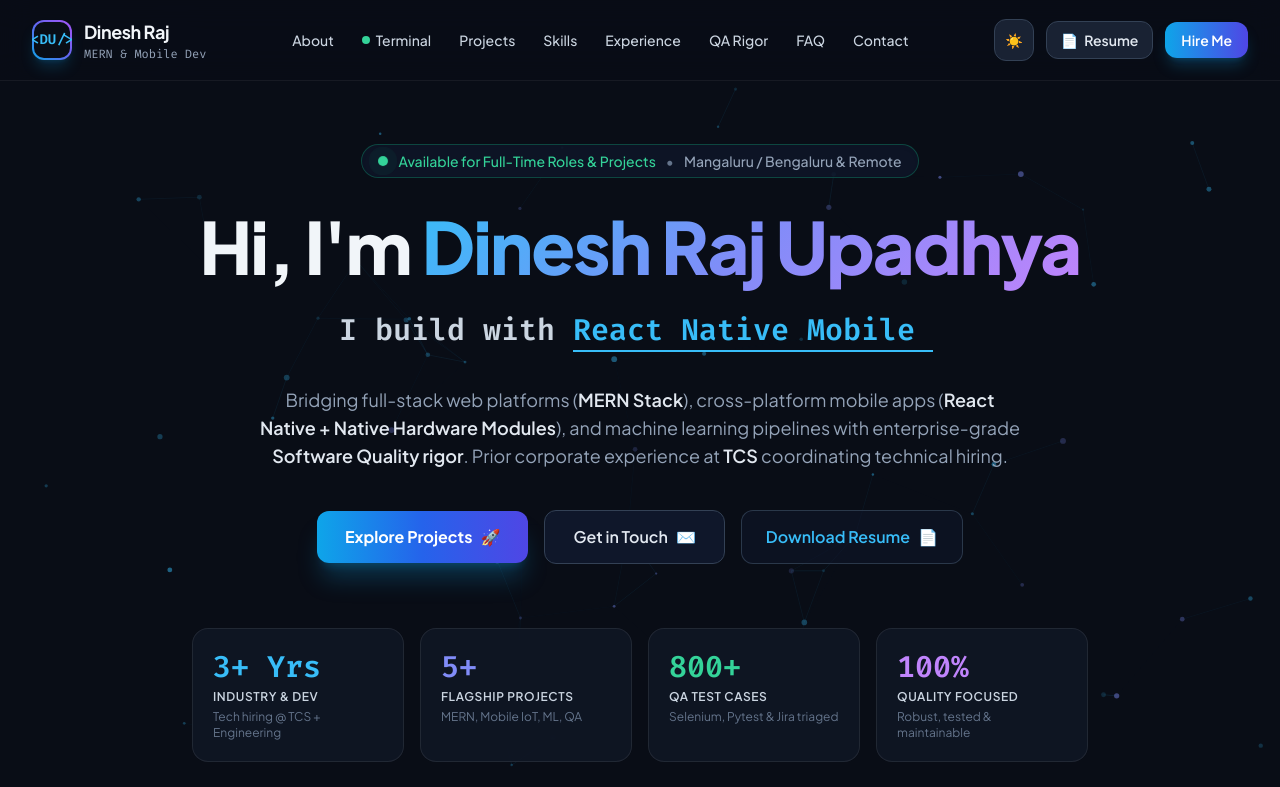
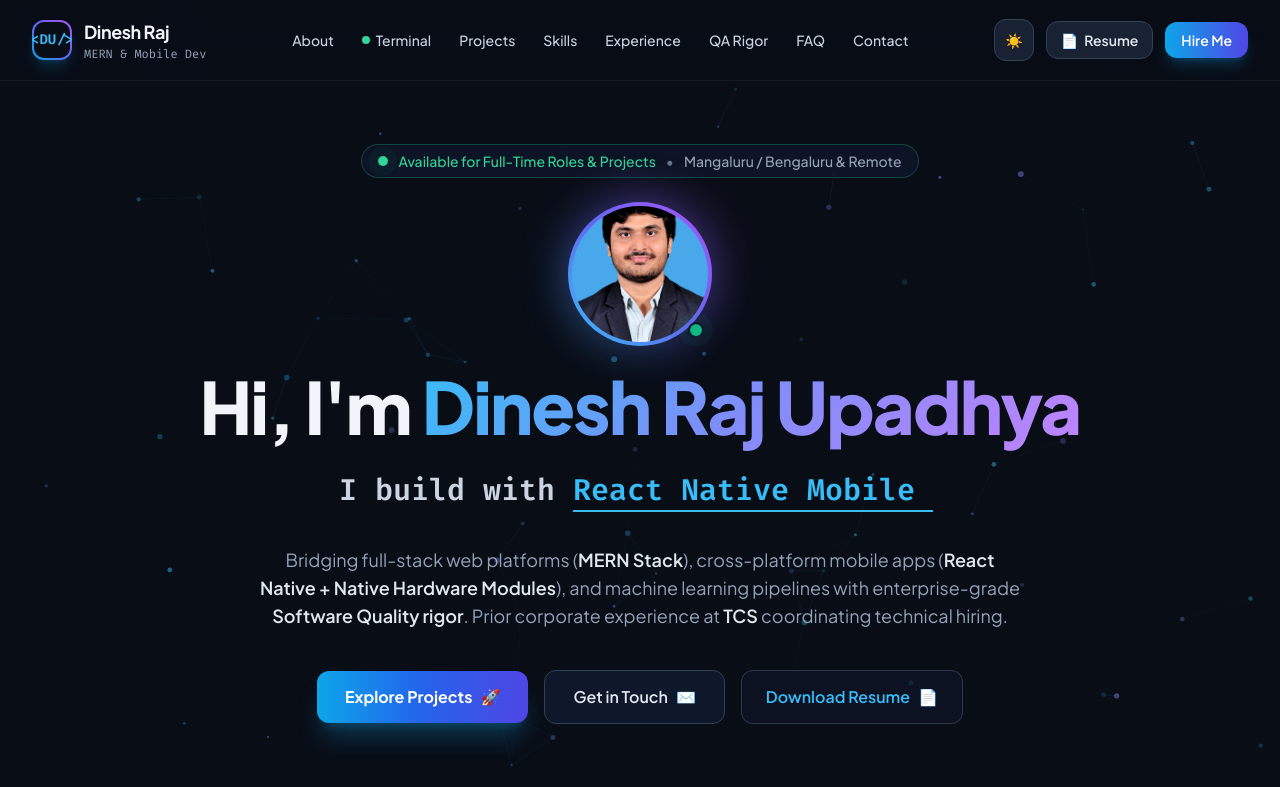
Before and after one commit to dineshrajupadhya/portfolio, a React (Vite) app: page / in a window 1280 px wide. Shown: the top 787 px of the page. Built offline with nearby package versions, Linux system fonts and the light colour scheme.

Commit message:
Add professional profile photo to Hero section with glowing gradient ring

```diff
--- a/src/components/Hero.jsx
+++ b/src/components/Hero.jsx
@@ -40,11 +40,27 @@ export default function Hero() {
       <div className="max-w-5xl mx-auto text-center">
 
         {/* Availability Badge */}
-        <div className="inline-flex items-center gap-2.5 px-4 py-1.5 rounded-full bg-slate-900/80 border border-emerald-500/30 text-emerald-400 text-xs sm:text-sm font-medium mb-8 backdrop-blur-md shadow-inner">
+        <div className="inline-flex items-center gap-2.5 px-4 py-1.5 rounded-full bg-slate-900/80 border border-emerald-500/30 text-emerald-400 text-xs sm:text-sm font-medium mb-6 backdrop-blur-md shadow-inner">
           <span className="w-2.5 h-2.5 rounded-full bg-emerald-400 pulse-emerald"></span>
           <span>{personalInfo.status}</span>
           <span className="text-slate-500">•</span>
           <span className="text-slate-400">{personalInfo.location.split(',')[0]} & Remote</span>
+        </div>
+
+        {/* Profile Headshot */}
+        <div className="relative w-32 h-32 sm:w-36 sm:h-36 mx-auto mb-6 group">
+          <div className="absolute inset-0 rounded-full bg-gradient-to-tr from-sky-400 via-indigo-500 to-purple-500 blur-xl opacity-60 group-hover:opacity-100 transition-opacity"></div>
+          <div className="relative w-full h-full rounded-full p-1 bg-gradient-to-tr from-sky-400 via-indigo-500 to-purple-500 shadow-2xl overflow-hidden">
+            <img
+              src="/Profile.jpg"
+              alt="Dinesh Raj Upadhya"
+              className="w-full h-full object-cover rounded-full"
+            />
+          </div>
+          <div
+            className="absolute bottom-1 right-1 sm:bottom-2 sm:right-2 w-4 h-4 rounded-full bg-emerald-500 border-2 border-slate-900 shadow-md pulse-emerald"
+            title="Available for hire"
+          ></div>
         </div>
 
         {/* Main Title */}
```
Also changed, not shown: public/Profile.jpg (added).
